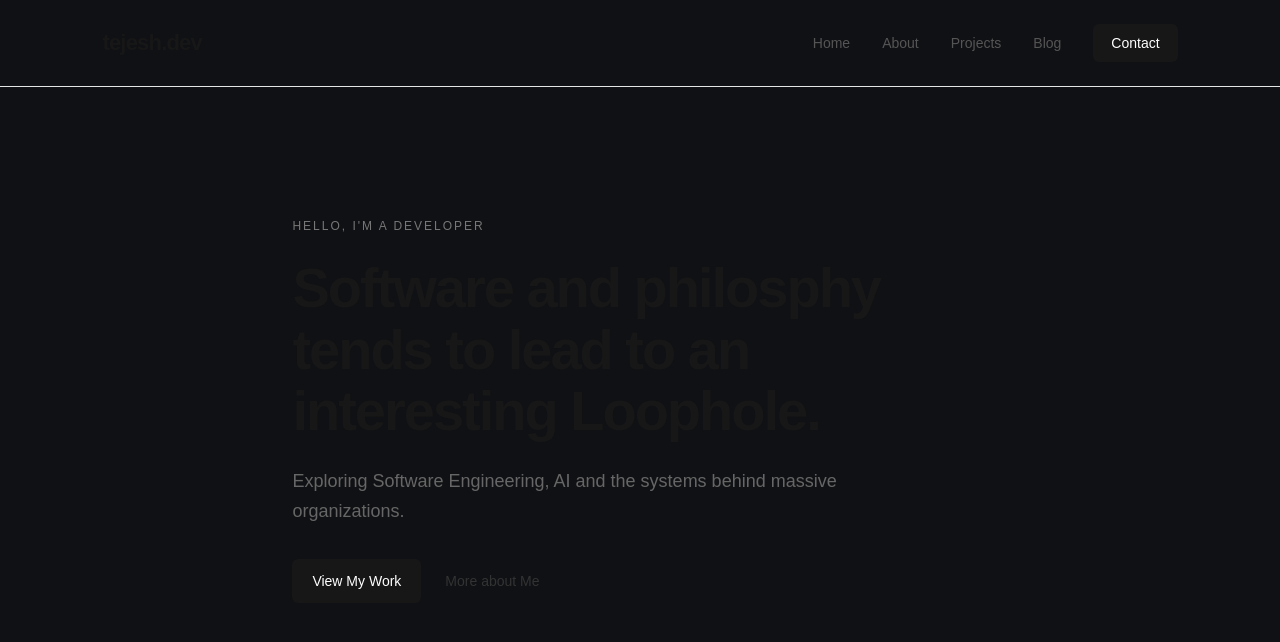
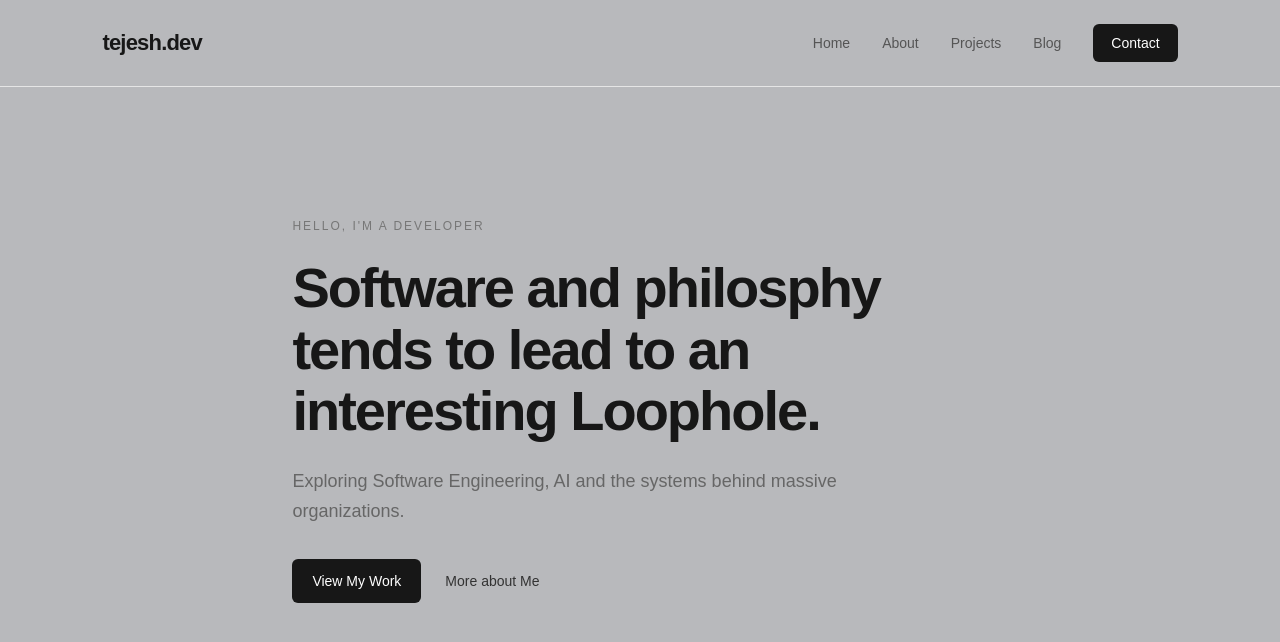
Before and after one commit to mety0r/portfolio, a plain HTML site: page index.html in a window 1280 px wide. Drawn offline with Linux system fonts and the light colour scheme.

Commit message:
fix: Background color and font changed

```diff
--- a/style.css
+++ b/style.css
@@ -57,8 +57,8 @@
 body {
   margin: 0;
   font-family: Arial, sans-serif;
-  background-color: #101114;
-  color: #ffffff;
+  background-color: #b8b9bc;
+  color: #0b0a0a;
 }
 
 /* ===== RESPONSIVE NAVBAR ===== */
```
